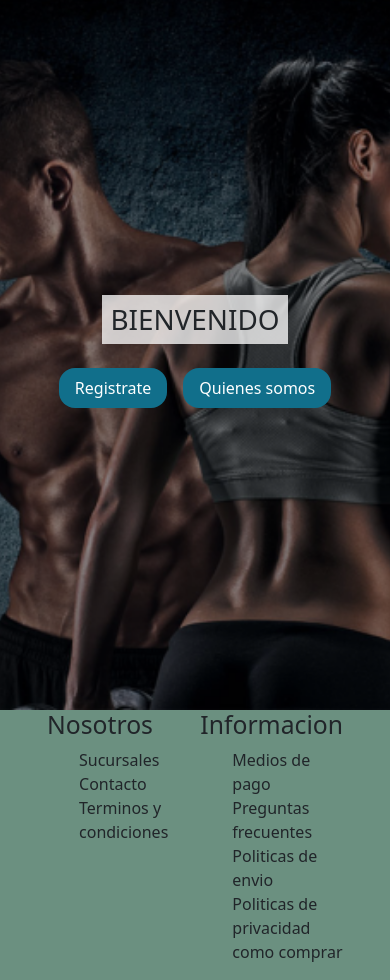
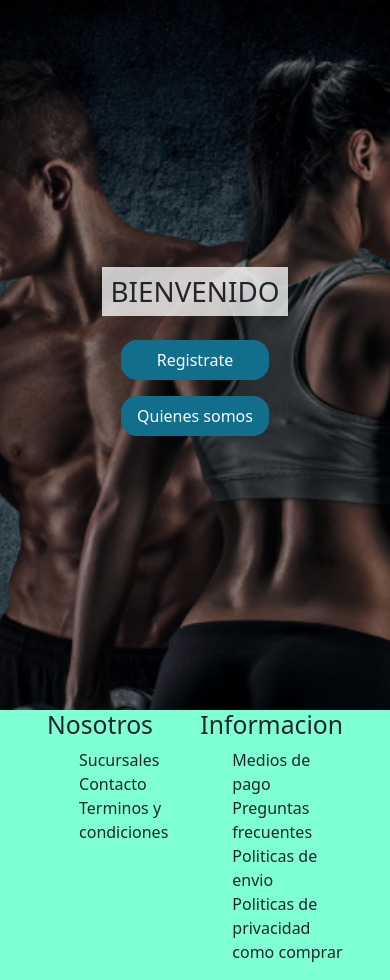
Before and after one commit to Francisco-Armenio/venta, a plain HTML site: page index.html in a window 390 px wide. Shown: the part 63-1043 px from the top of the page. Drawn offline with nearby package versions, Linux system fonts and the light colour scheme.

Commit message:
agregue responsive 1

```diff
--- a/estilos.css/estilos.css
+++ b/estilos.css/estilos.css
@@ -182,3 +182,18 @@ ul{
 .navbar a:hover{
     color: rgb(155, 193, 250);
 }
+
+@media (max-width: 450px){
+    .footer{
+        background-color: aquamarine;
+    }
+
+    .botones{
+        display: flex;
+        flex-direction: column;
+    }
+
+    .boton {
+        text-align: center;
+    }
+}
```
